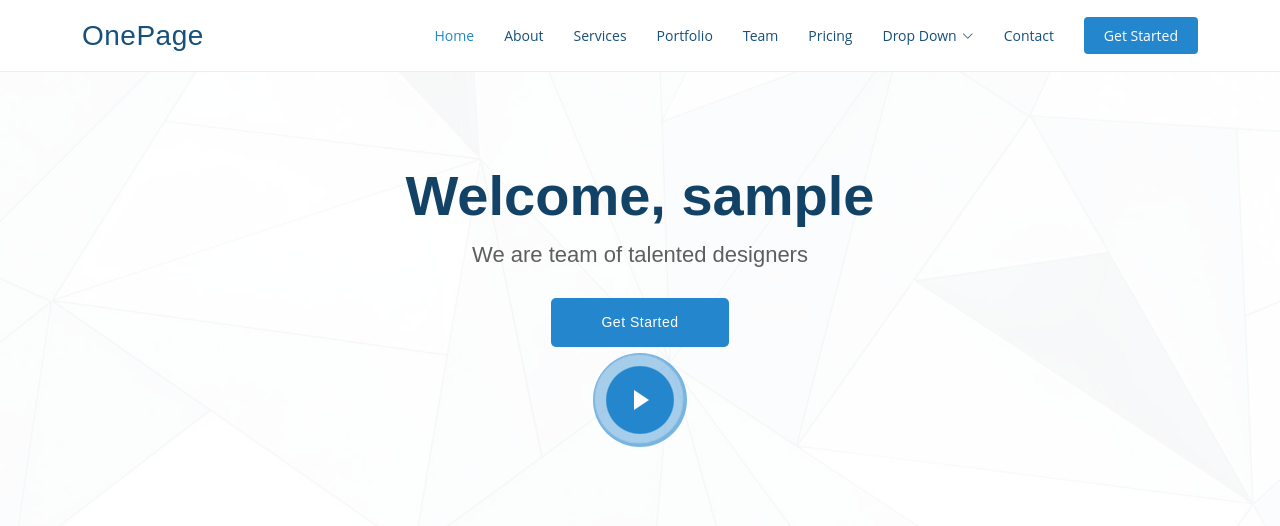
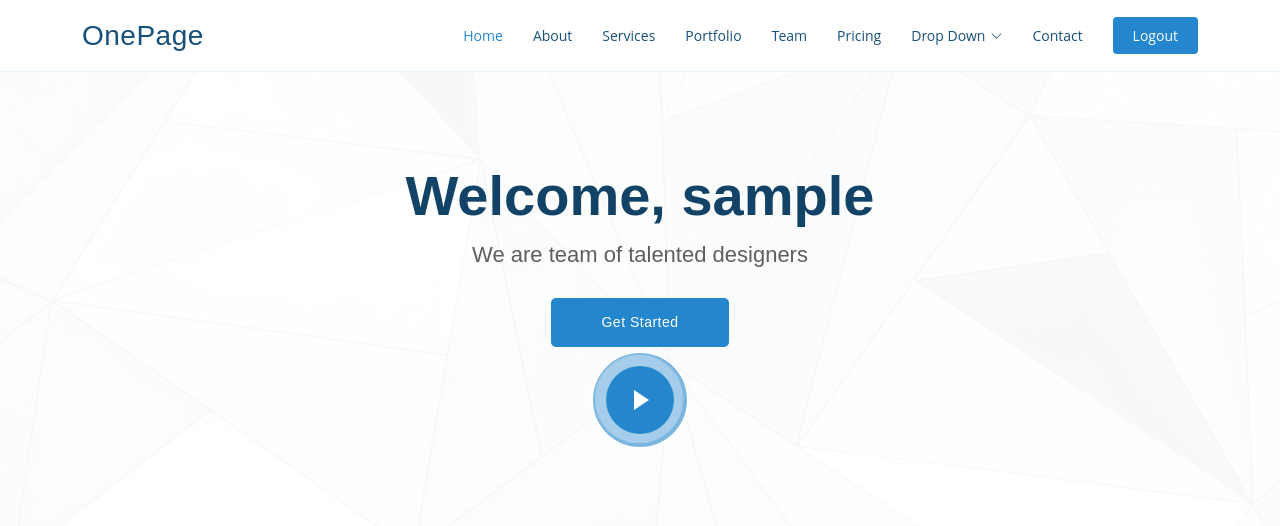
Before and after one commit to Stan1-0/First-template-website, a Django app: page / in a window 1280 px wide. Shown: the top 526 px of the page. Run offline with Django 4.2, Linux system fonts and the light colour scheme; the visitor is signed in with stand-in values (Sample User, id 1); data that the repository does not hold is empty; some libraries are stand-ins or nearby versions.

Commit message:
Added logout functionality and updated the navigation bar accordingly.

```diff
--- a/myapp/urls.py
+++ b/myapp/urls.py
@@ -5,5 +5,6 @@ urlpatterns = [
     path('', views.index, name= 'index'),
     path('counter', views.counter, name ='counter'),
     path('register', views.register, name ='register'),
-    path('login', views.login, name='login')
+    path('login', views.login, name='login'),
+    path('logout', views.logout, name='logout')
 ]
--- a/myapp/views.py
+++ b/myapp/views.py
@@ -53,3 +53,7 @@ def login(request):
             return redirect('login')
     else:
         return render(request, 'login.html')
+
+def logout(request):
+    auth.logout(request)
+    return redirect(request, '/')
--- a/templates/index.html
+++ b/templates/index.html
@@ -104,9 +104,15 @@
               </ul>
             </li>
             <li><a class="nav-link scrollto" href="#contact">Contact</a></li>
+            {% if user.is_authenticated %}
             <li>
-              <a class="getstarted scrollto" href="#about">Get Started</a>
+              <a class="getstarted scrollto" href="logout">Logout</a>
             </li>
+            {% else %}
+            <li>
+              <a class="getstarted scrollto" href="login">Login or signup</a>
+            </li>
+            {% endif %}
           </ul>
           <i class="bi bi-list mobile-nav-toggle"></i>
         </nav>
```
